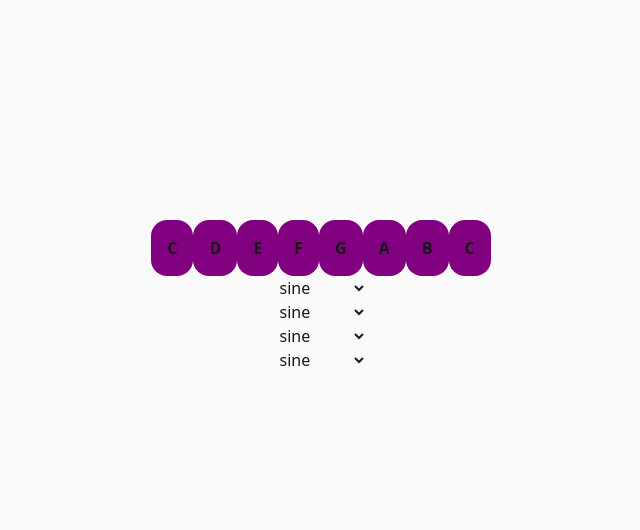
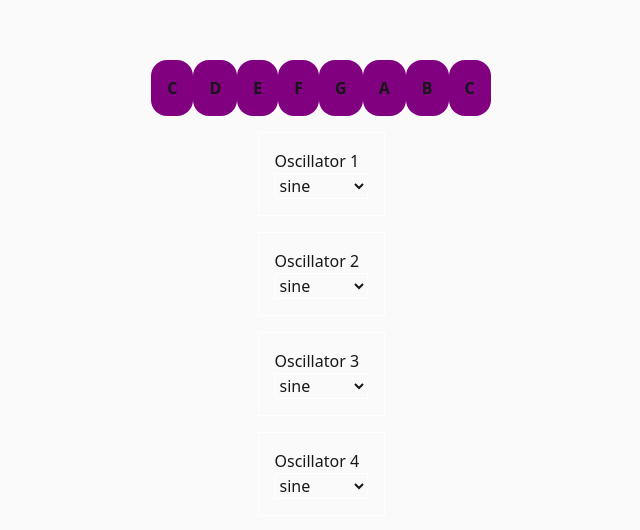
Before and after one commit to JerryLeeMelton/snes-web-synth, a Next.js app: page / in a window 1280 px wide. Shown: the part 104-634 px from the top of the page, without its empty margins (319-959 px from the left). Built offline with nearby package versions, Linux system fonts and the light colour scheme.

Commit message:
Simple styling for oscillator controls

```diff
--- a/app/globals.css
+++ b/app/globals.css
@@ -24,3 +24,14 @@ body {
   padding: 1rem;
   border-radius: 1rem;
 }
+
+.oscillator-controls-container {
+  display: flex;
+  margin: 1rem;
+  flex-direction: column;
+  padding: 1rem;
+  border: 1px solid white;
+}
+.oscillator-controls-container select {
+  border: 1px solid white;
+}
--- a/app/page.tsx
+++ b/app/page.tsx
@@ -49,7 +49,10 @@ export default function Home() {
       </div>
       <div className={"synth-controls"}>
         {[0, 1, 2, 3].map((i) => (
-          <div key={i} className="oscillator-control-container">
+          <div key={i} className="oscillator-controls-container">
+            <div>Oscillator{" " + (i + 1)}</div>
+            <div>
+              {/* Oscillator Waveform Selector */}
               <select
                 value={oscillatorTypes[i]}
                 onChange={(e) => {
@@ -63,6 +66,7 @@ export default function Home() {
                 ))}
               </select>
             </div>
+          </div>
         ))}
       </div>
     </div>
```
Lines whose indentation alone changed are shown as unchanged.
